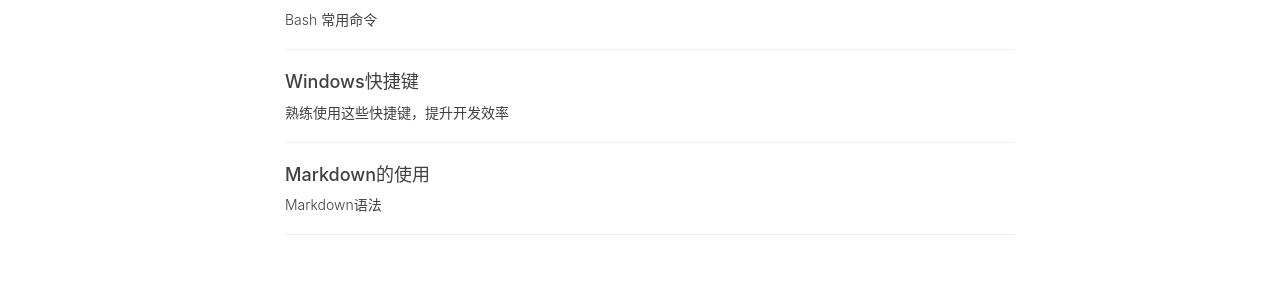
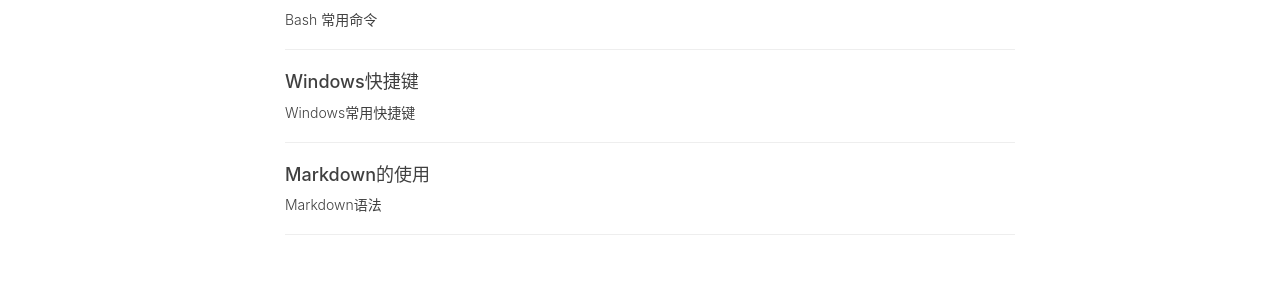
Before and after one commit to shuanglongHu/shuanglonghu.github.io, a Jekyll site: the page built from archive.html, in a window 1280 px wide. Shown: the part 689-985 px from the top of the page. Built offline with Jekyll 4.4.1, drawn with Linux system fonts in a browser that asks for light colours; nearby versions of some CDN libraries; comment, search, counter and statistics services are not loaded.

Commit message:
Update 2021-05-01-windows-hot-key.md

```diff
--- a/_posts/2021-05-01-windows-hot-key.md
+++ b/_posts/2021-05-01-windows-hot-key.md
@@ -1,7 +1,7 @@
 ---
 layout:     post
 title:      Windows快捷键
-subtitle:   熟练使用这些快捷键，提升开发效率
+subtitle:   Windows常用快捷键
 date:       2021-05-01
 author:     slHu
 header-img: img/post-windows.png
```
